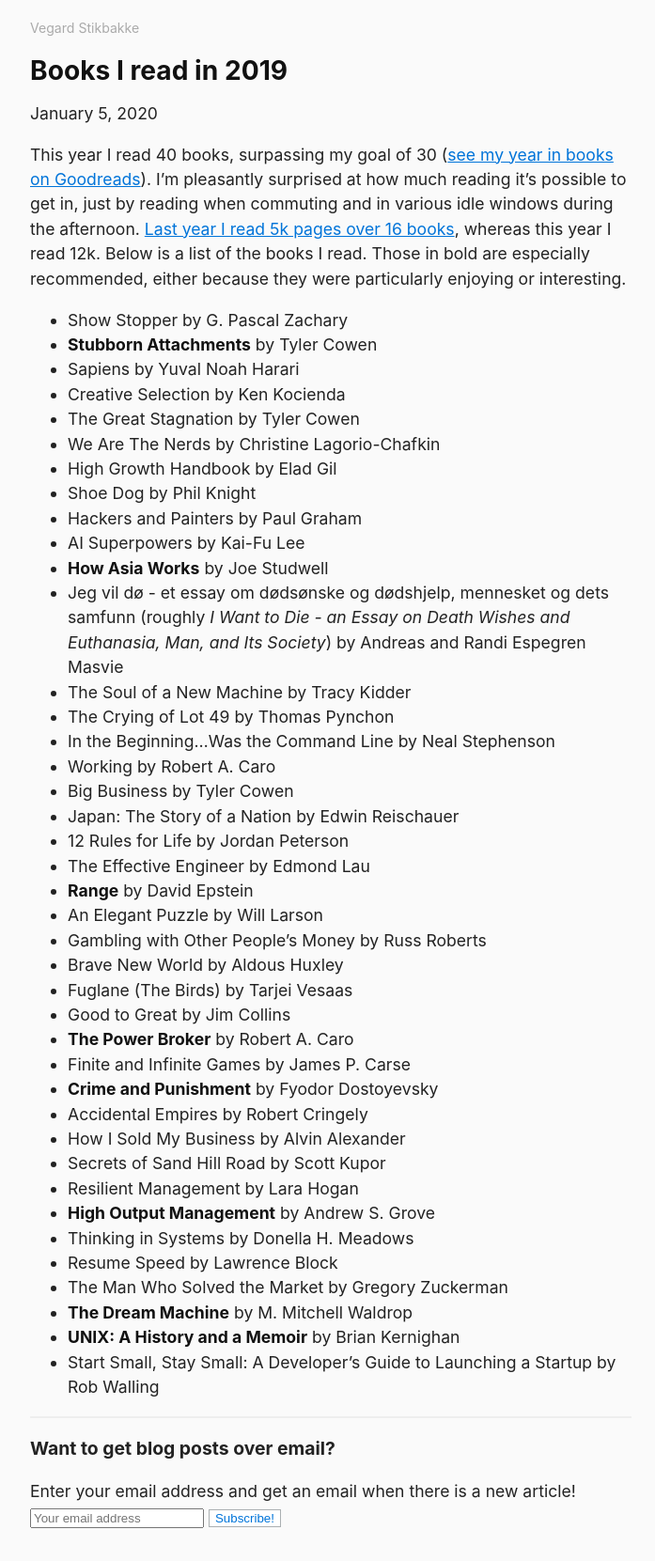
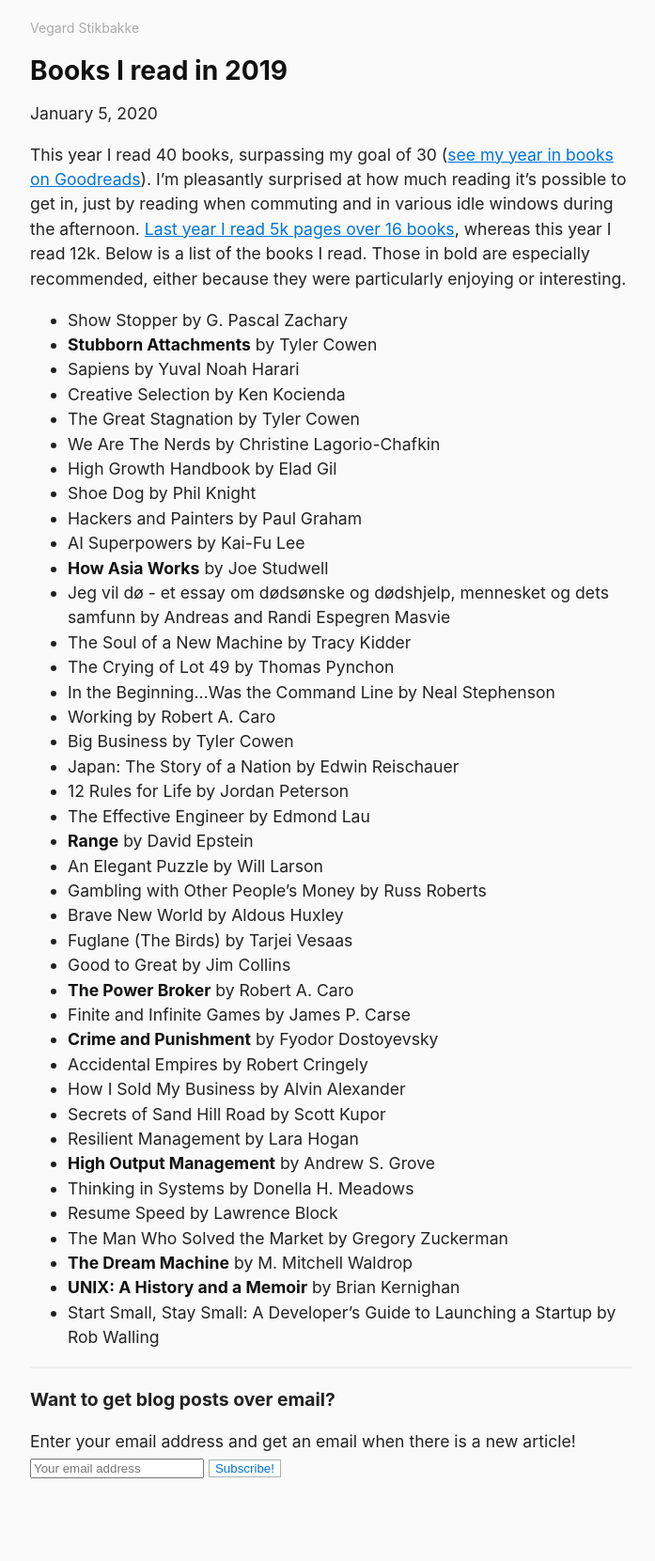
Before and after one commit to vegarsti/vegarsti.github.io, a Jekyll site: the page built from _posts/2020-01-05-books-2019.md, in a window 1280 px wide. Shown: the whole page at 94% size, without its empty margins (288-985 px from the left). Built offline with Jekyll 4.4.1, drawn with Linux system fonts in a browser that asks for light colours; nearby versions of some CDN libraries; some web fonts are replaced; after the commit the page ends 1608 px from its top, so only the background shows below that.

Commit message:
Minor change to books 2019

```diff
--- a/_posts/2020-01-05-books-2019.md
+++ b/_posts/2020-01-05-books-2019.md
@@ -20,7 +20,7 @@ Those in bold are especially recommended, either because they were particularly
 - Hackers and Painters by Paul Graham
 - AI Superpowers by Kai-Fu Lee
 - **How Asia Works** by Joe Studwell
-- Jeg vil dø - et essay om dødsønske og dødshjelp, mennesket og dets samfunn (roughly *I Want to Die - an Essay on Death Wishes and Euthanasia, Man, and Its Society*) by Andreas and Randi Espegren Masvie
+- Jeg vil dø - et essay om dødsønske og dødshjelp, mennesket og dets samfunn by Andreas and Randi Espegren Masvie
 - The Soul of a New Machine by Tracy Kidder
 - The Crying of Lot 49 by Thomas Pynchon
 - In the Beginning...Was the Command Line by Neal Stephenson
```
